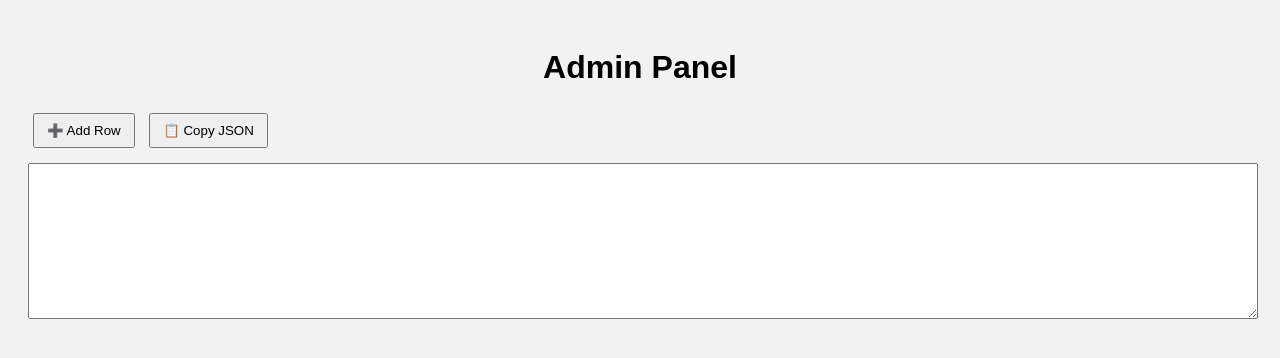
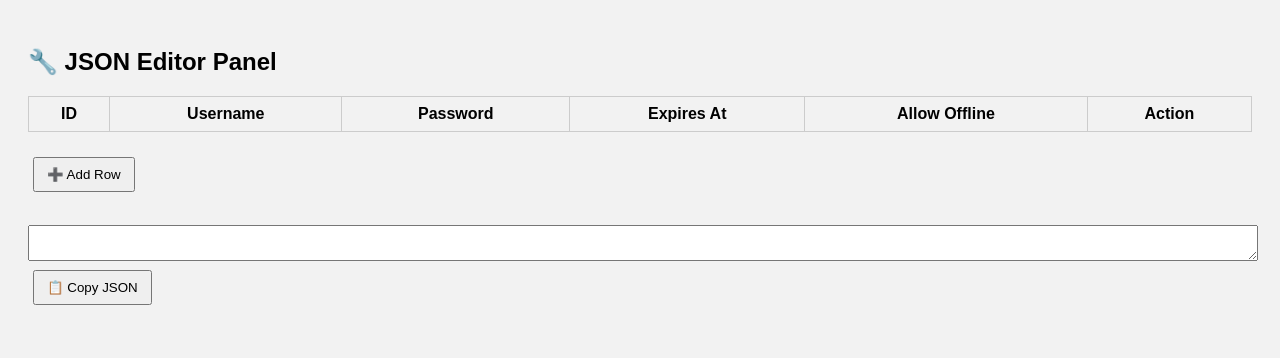
Before and after one commit to Sammim1/Tempkey.json, a plain HTML site: page index.html in a window 1280 px wide. Drawn offline with Linux system fonts and the light colour scheme; no server answers.

Commit message:
Update index.html

```diff
--- a/index.html
+++ b/index.html
@@ -1,17 +1,33 @@
 <!DOCTYPE html>
 <html lang="en">
 <head>
-  <meta charset="UTF-8" />
-  <meta name="viewport" content="width=device-width, initial-scale=1.0"/>
-  <title>JSON Admin Panel</title>
-  <link rel="stylesheet" href="style.css" />
+  <meta charset="UTF-8">
+  <title>Admin Panel - JSON Editor</title>
+  <link rel="stylesheet" href="style.css">
 </head>
 <body>
-  <h1>Admin Panel</h1>
-  <div id="table-container"></div>
-  <button onclick="addRow()">➕ Add Row</button>
-  <button onclick="copyJSON()">📋 Copy JSON</button>
-  <textarea id="outputJSON" rows="10" readonly></textarea>
+
+  <h2>🔧 JSON Editor Panel</h2>
+
+  <table id="dataTable">
+    <thead>
+      <tr>
+        <th>ID</th>
+        <th>Username</th>
+        <th>Password</th>
+        <th>Expires At</th>
+        <th>Allow Offline</th>
+        <th>Action</th>
+      </tr>
+    </thead>
+    <tbody></tbody>
+  </table>
+
+  <button class="btn" onclick="addRow()">➕ Add Row</button>
+  <br><br>
+  <textarea id="outputJSON" readonly></textarea>
+  <button class="btn btn-copy" onclick="copyJSON()">📋 Copy JSON</button>
+
   <script src="script.js"></script>
 </body>
 </html>
```
